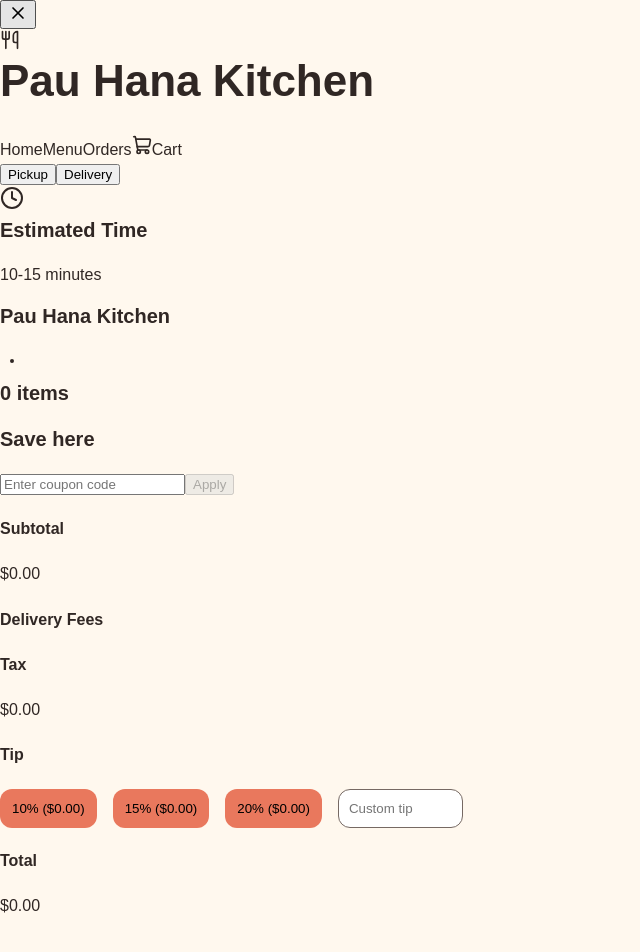
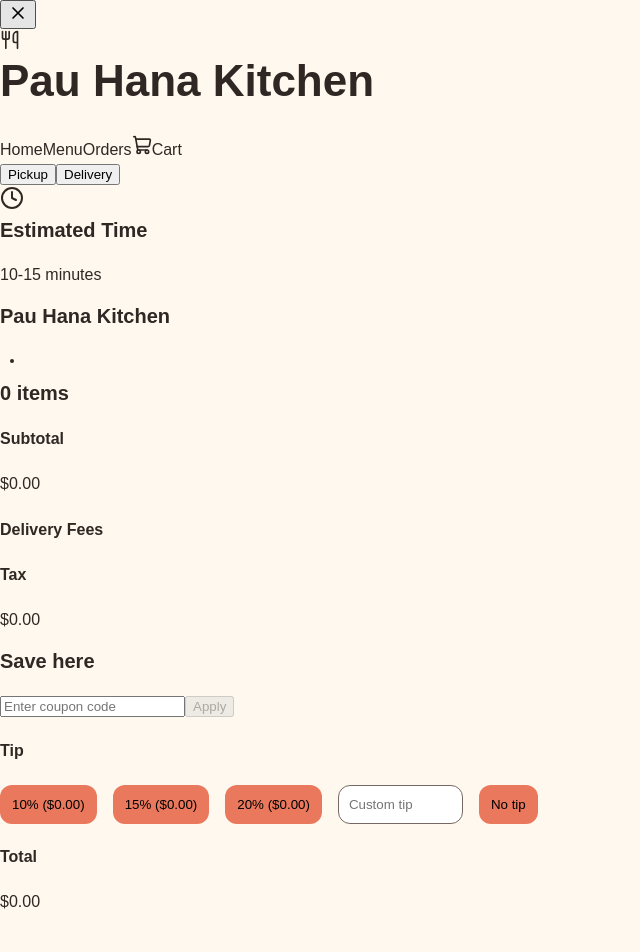
Before and after one commit to jjackson112/pau-hana-kitchen, a React (Vite) app in the folder frontend/: page /checkout in a window 1280 px wide. Shown: the top 952 px of the page, without its empty margins (0-640 px from the left). Built offline with nearby package versions, Linux system fonts and the light colour scheme.

Commit message:
pass onApplyCoupon through Coupon

```diff
--- a/frontend/src/components/Coupon.jsx
+++ b/frontend/src/components/Coupon.jsx
@@ -1,6 +1,6 @@
 import { useState } from "react";
 
-function Coupon() {
+function Coupon({ onApplyCoupon }) {
     const [coupon, setCoupon] = useState("")
     const [message, setMessage] = useState("")
 
--- a/frontend/src/pages/Checkout.jsx
+++ b/frontend/src/pages/Checkout.jsx
@@ -52,7 +52,6 @@ function Checkout() {
             <OrderType orderType={orderType} setOrderType={setOrderType} />
             <Time orderType={orderType} />
             <CartSummary />
-            <Coupon onApplyCoupon={setAppliedCoupon} />
 
             <section className="fees">
                 <div className="subtotal">
@@ -66,6 +65,9 @@ function Checkout() {
                     <h4>Tax</h4>
                     <p>${tax.toFixed(2)}</p>
                 </div>
+
+                <Coupon onApplyCoupon={setAppliedCoupon} />
+
                 <div className="tip">
                     <h4 >Tip</h4>
                 </div>
@@ -103,11 +105,16 @@ function Checkout() {
                             }))
                         }}
                     />
+                    <button
+                        className="no-tip-btn"
+                    >
+                        No tip
+                    </button>
                 </div>
 
                 {appliedCoupon && (
                     <div className="discount">
-                        <h4>Discount({appliedCoupon.code})</h4>
+                        <h4>Discount ({appliedCoupon.code})</h4>
                         <p>- ${discount.toFixed(2)}</p>
                     </div>
                 )}
```
